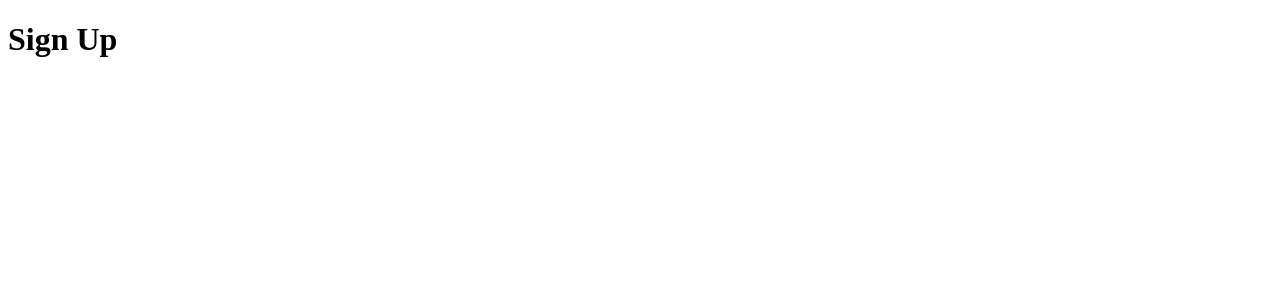
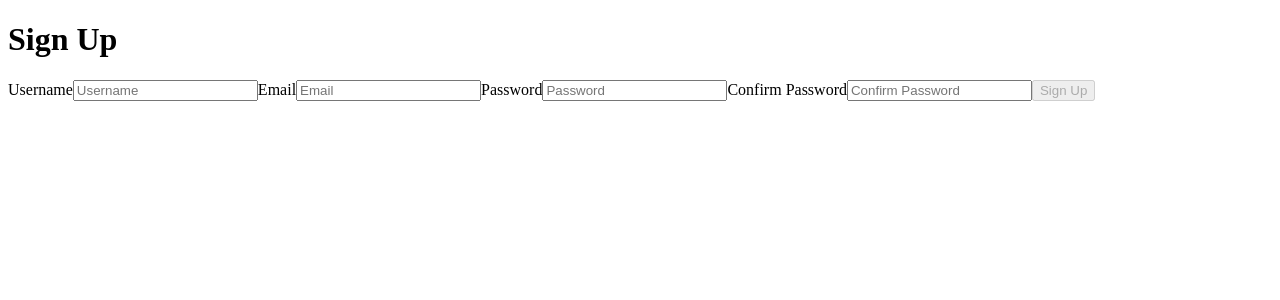
Before and after one commit to liteninkiran/basar-buyukkahraman-angular-with-tdd, an Angular app: page / in a window 1280 px wide. Shown: the top 300 px of the page. Built offline with nearby package versions, Linux system fonts and the light colour scheme.

Commit message:
009 - Layout

```diff
--- a/karma.conf.js
+++ b/karma.conf.js
@@ -18,6 +18,7 @@ module.exports = function (config) {
                 // the possible options are listed at https://jasmine.github.io/api/edge/Configuration.html
                 // for example, you can disable the random execution with `random: false`
                 // or set a specific seed with `seed: 4321`
+                random: false
             },
             clearContext: false // leave Jasmine Spec Runner output visible in browser
         },
--- a/src/app/sign-up/sign-up.component.html
+++ b/src/app/sign-up/sign-up.component.html
@@ -1 +1,17 @@
 <h1>Sign Up</h1>
+
+<label for="username">Username</label>
+<input type="text" id="username" placeholder="Username">
+
+<label for="email">Email</label>
+<input type="email" id="email" placeholder="Email">
+
+<label for="password">Password</label>
+<input type="password" id="password" placeholder="Password">
+
+<label for="passwordConfirm">Confirm Password</label>
+<input type="password" id="passwordConfirm" placeholder="Confirm Password">
+
+<button disabled>
+    Sign Up
+</button>
```
Also changed, not shown: 1 other file (tests, documents, lock files or other folders).
